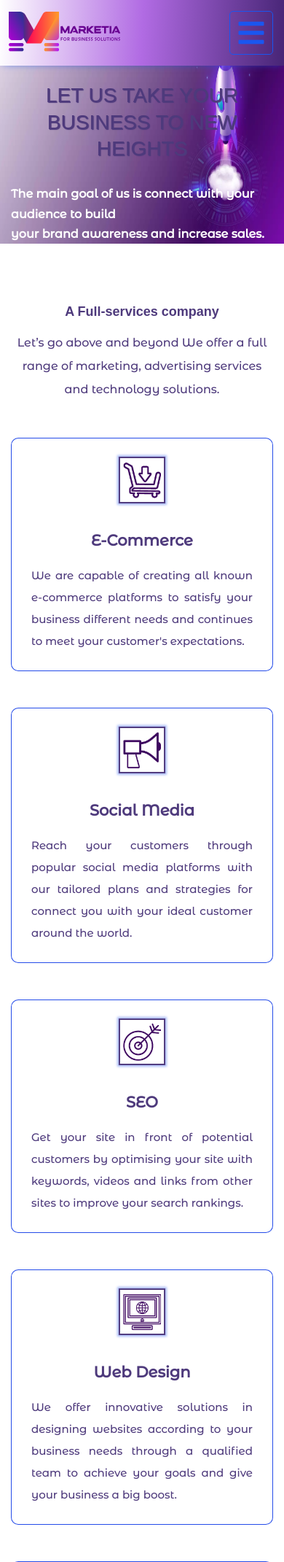
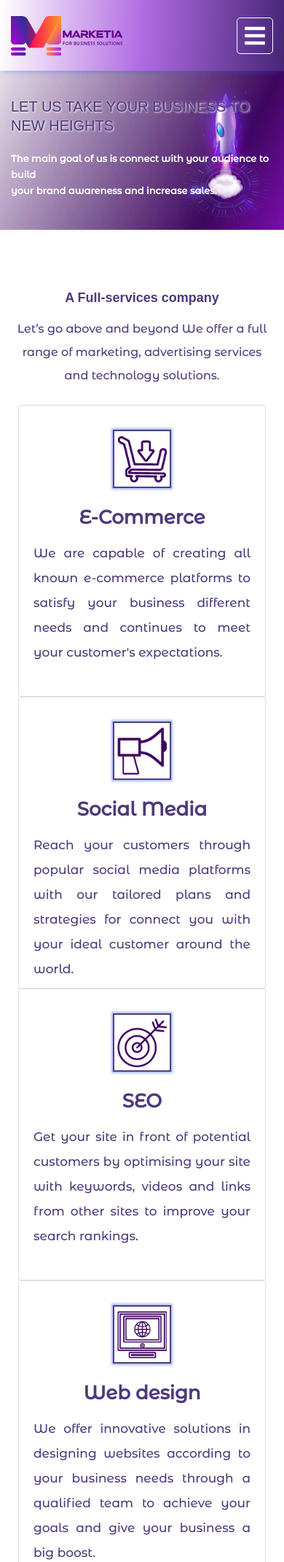
Before and after one commit to MarketiaEgypt/new-design, a Django app: page /en/ in a window 390 px wide; the page is wider, and only the part inside the window is pictured. Shown: the top 2141 px of that part at 73% size. Run offline with Django 4.2, Linux system fonts and the light colour scheme; data comes from the database, SQL or seed files in the repository; some libraries are stand-ins or nearby versions; some web fonts are replaced.

Commit message:
edit slider

```diff
--- a/static/css/responsive-rtl.css
+++ b/static/css/responsive-rtl.css
@@ -990,6 +990,9 @@
 		padding-top: 30% !important;
 		padding-bottom: 10% !important;
 	}
+	.services-slider , .owl-carousel{
+	    display: block !important;
+	}
 	.single-fact {
 		display: none;
 	}
--- a/static/css/responsive.css
+++ b/static/css/responsive.css
@@ -97,8 +97,8 @@
 	}
 	.navbar .navbar-toggler {
 	    font-size: 16px;
-	    border: 1px solid #1a56f0;
-	    color: #1a56f0;
+	    border: 1px solid #fff;
+	    color: #fff;
 	    border-radius: 5px;
 	    height: 50px;
 	    width: 50px;
@@ -447,7 +447,7 @@
 	.single-about{
 	    display: none !important;
 	}
-	.owl-carousel.owl-loaded{
+	.owl-carousel {
 	    display: block !important;
 	}
 	.inside-txt-dwnd.title p{
@@ -634,7 +634,7 @@
     .about-product-sec{
        /* display: none !important;*/
     }
-    .owl-carousel.owl-loaded{
+    .owl-carousel{
         display:block !important;
     }
     .services-slider{
@@ -879,15 +879,20 @@
 @media only screen and (min-width: 320px) and (max-width: 479px) {
 	/* hero */
 	.hero-banner-sec .banner-inside h1 {
-		font-size: 28px;
-		text-align: center;
+		font-size: 20px;
+		text-align: left;
+		 font-family: 'a Atmospheric', sans-serif !important;
+		 text-shadow: 1px 1px 3px #fff;
 	}
 	.hero-banner-sec .banner-inside h1 br {
 		display: none;
 	}
 	.hero-banner-sec .banner-inside p {
-		font-size: 16px;
-		padding-top: 30px !important;
+        font-size: 13px;
+        margin-top: 0px !important;
+        font-family: 'Montserrat Alternates', sans-serif !important;
+        margin-bottom: 12%;
+        padding-top: 21px;
 	}
 	.hero-image-right {
 		display: block;
@@ -900,8 +905,9 @@
 	}
 	.hero-banner-sec {
 		/*background: none;*/
-		padding-top: 24% !important;
+		padding-top: 10% !important;
 		padding-bottom: 0% !important;
+		margin-top: 24%;
 	}
 	.hero-banner-sec .banner-inside .btn {
 		width: 100%;
@@ -943,12 +949,12 @@
 		margin-right: 0;
 	}
 	.navbar .navbar-toggler {
-	    font-size: 20px;
-	    border: 1px solid #1a56f0;
-	    color: #1a56f0;
+	    font-size: 16px;
+	    border: 1px solid #fff;
+	    color: #fff;
 	    border-radius: 5px;
-	    height: 60px;
-	    width: 60px;
+	    height: 50px;
+	    width: 50px;
 	    padding: 0;
 	    outline: none;
 	}
@@ -966,14 +972,14 @@
 	    right: 60%;
 	}
 	.navbar-brand .logo-default{
-	    position: absolute;
-	    left: 3%;
+/*	    position: absolute;
+	    left: 3%;*/
 	    /*width: 24%;*/
-	    margin-top: -8%;
+/*	    margin-top: -8%;*/
 	}
 	.navbar.navbar-expand-lg.active_sc {
 		background-color: #fff;
-		padding: 20px!important;
+		padding: 17px 20px 10px 12px !important;
 	}
 	.navbar.navbar-expand-lg.active_sc:hover {
 		background-color: #fff;
@@ -1107,7 +1113,11 @@
 	}
 
 	.single-about{
+        display: none;
+	}
 
+	.services-slider , .owl-carousel{
+	    display: block !important;
 	}
 
 	/* user fun */
--- a/static/css/style-rtl.css
+++ b/static/css/style-rtl.css
@@ -2888,7 +2888,7 @@ Close Home two style
 
 
 /* Loader Shape */
-.owl-carousel .owl-loaded {
+.owl-carousel {
     display: none !important;
     margin: 0 auto !important;
 }
--- a/static/css/style.css
+++ b/static/css/style.css
@@ -2361,7 +2361,7 @@ Start Download apps style
 
 .inside-txt-dwnd.title{
   padding-bottom: 0;
-  padding-top: 22%;
+  /*padding-top: 22%;*/
   padding-left: 10%;
 }
 .download-app-sec h2{
@@ -2378,9 +2378,9 @@ Start Download apps style
     font-weight: bolder;
     line-height: 1.3;
     position: relative;
-    right: 70px;
+   /* right: 70px;
     top: -40px;
-    width: 600px;
+    width: 600px;*/
     text-align: justify !important;
 }
 .inside-txt-dwnd .group-btn {
@@ -2977,7 +2977,7 @@ Close Home two style
 -------------------------------- */
 
 /* Loader Shape */
-.owl-carousel.owl-loaded {
+.owl-carousel{
     display: none !important;
     margin: 0 auto !important;
 }
```
